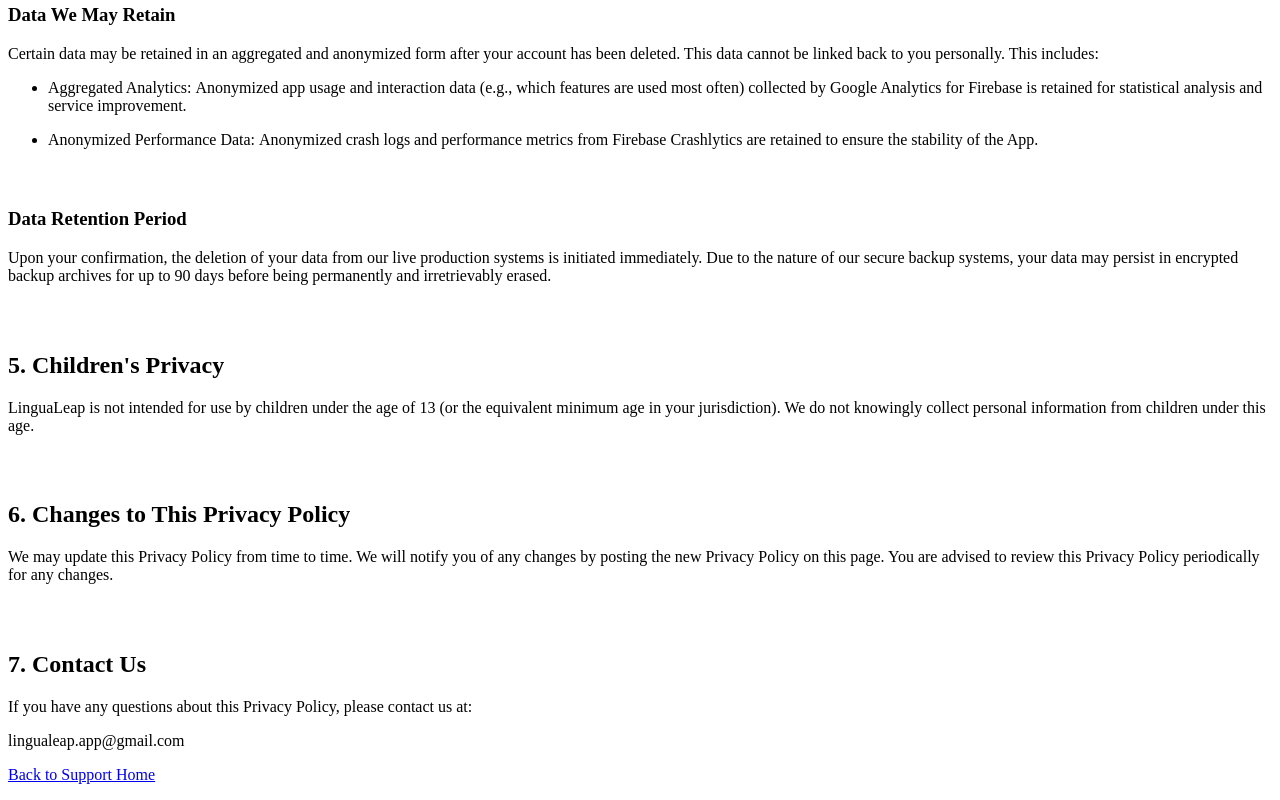
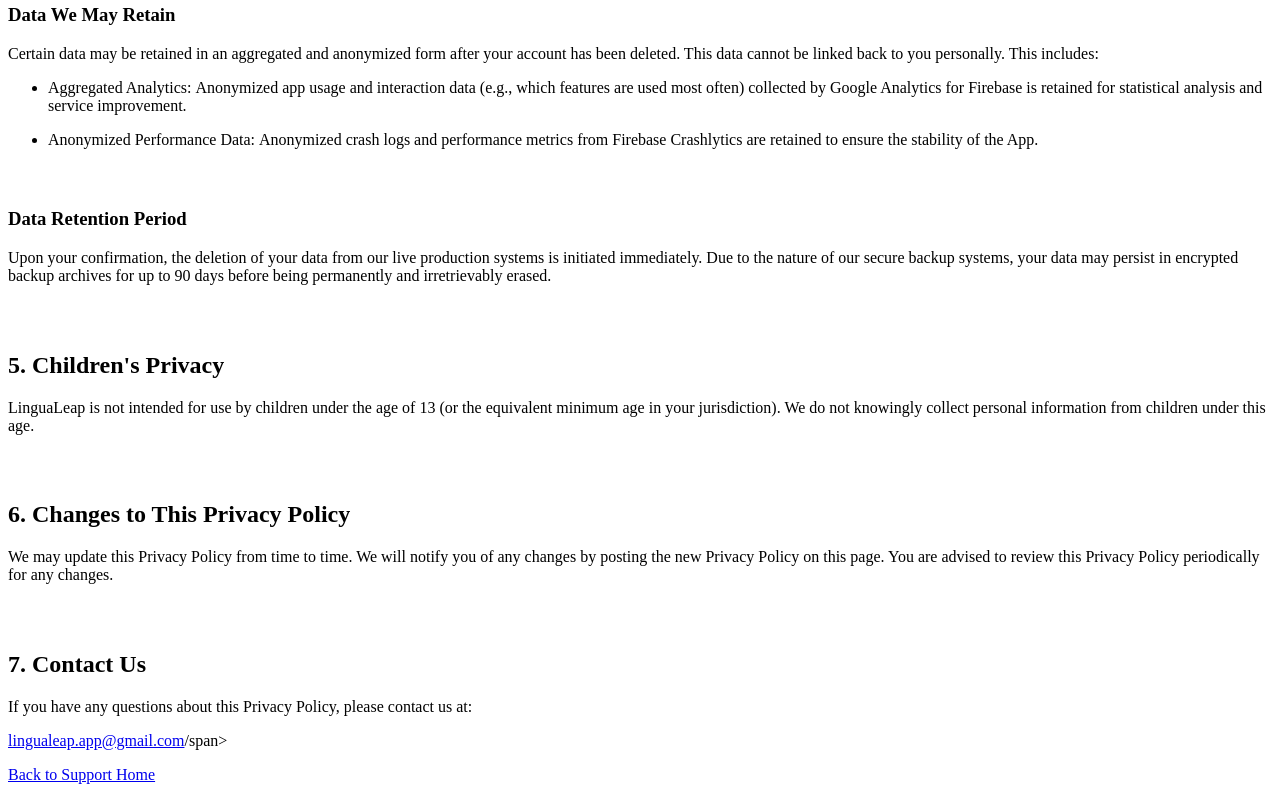
Before and after one commit to emreinan34/emreinan34.github.io, a plain HTML site: page privacy_policy.html in a window 1280 px wide. Shown: the part 1662-2462 px from the top of the page. Drawn offline with Linux system fonts and the light colour scheme.

Commit message:
Update privacy_policy.html

```diff
--- a/privacy_policy.html
+++ b/privacy_policy.html
@@ -109,7 +109,7 @@
     <h2 class="CjVfdc">&nbsp;</h2>
     <h2 class="CjVfdc"><span class="C9DxTc ">7. Contact Us</span></h2>
     <p class="zfr3Q CDt4Ke " dir="ltr"><span class="C9DxTc ">If you have any questions about this Privacy Policy, please contact us at:</span></p>
-    <p class="zfr3Q CDt4Ke " dir="ltr"><span class="C9DxTc ">lingualeap.app@gmail.com</span></p>
+    <p class="zfr3Q CDt4Ke " dir="ltr"><span class="C9DxTc "><a href="mailto:lingualeap.app@gmail.com">lingualeap.app@gmail.com</a>/span></p>
 
     <!-- Link back to your new homepage -->
     <p><a href="index.html">Back to Support Home</a></p>
```
